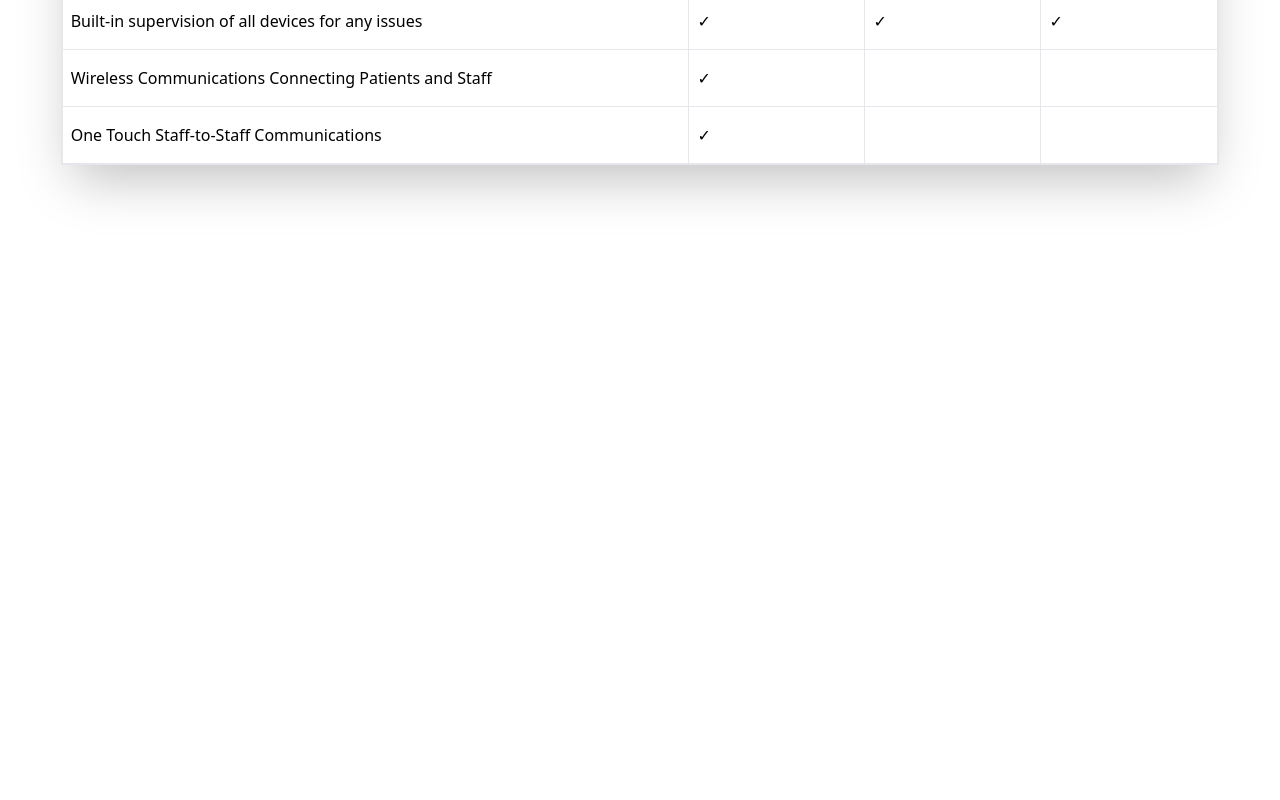
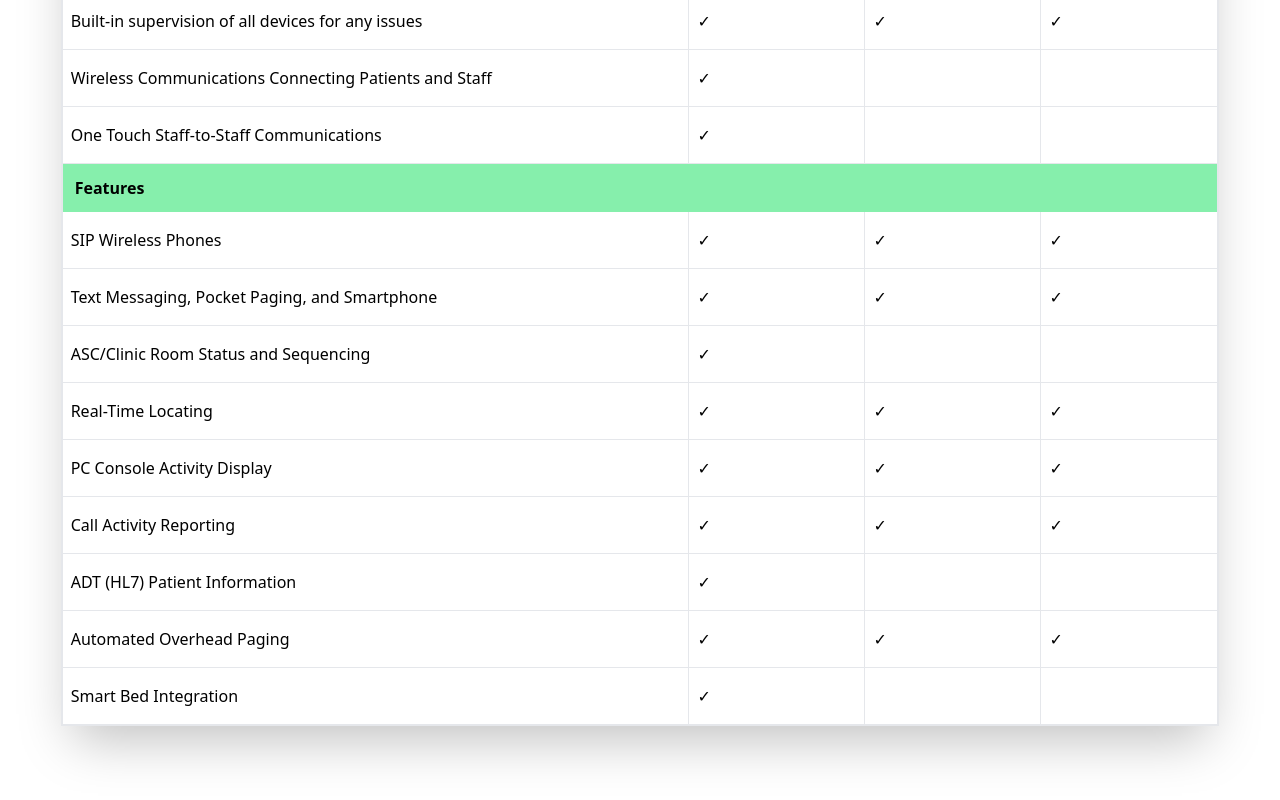
Before and after one commit to 1Doc-FFSkenny/SAPPI-WEBSITE, a React (Create React App) app in the folder sappi-app/: page /nurse in a window 1280 px wide. Shown: the part 1648-2448 px from the top of the page. Built offline with nearby package versions, Linux system fonts and the light colour scheme.

Commit message:
updated nurse.js

```diff
--- a/sappi-app/src/Components/Nurse.js
+++ b/sappi-app/src/Components/Nurse.js
@@ -131,7 +131,69 @@ function Nurse() {
                                             <td className='border-x border-b px-2 py-4 border-gray-200  '></td>
                                             <td className='border-x border-b px-2 py-4 border-gray-200  '></td>
                                         </tr>
+                                        {/* second group */}
+                                        <tr className=''>
+                                            <th className='py-3 px-3 bg-green-300 text-left'>Features</th>
+                                            <th className='py-3 px-3 bg-green-300'></th>
+                                            <th className='py-3 px-3 bg-green-300'></th>
+                                            <th className='py-3 px-3 bg-green-300'></th>
+                                        </tr>
+                                        <tr className=' cursor-pointer duration-300 '>
+                                            <td className='border-x border-b px-2 py-4 border-gray-200  '>SIP Wireless Phones</td>
+                                            <td className='border-x border-b px-2 py-4 border-gray-200  '>✓</td>
+                                            <td className='border-x border-b px-2 py-4 border-gray-200  '>✓</td>
+                                            <td className='border-x border-b px-2 py-4 border-gray-200  '>✓</td>
+                                        </tr>
+                                        <tr className=' cursor-pointer duration-300 '>
+                                            <td className='border-x border-b px-2 py-4 border-gray-200  '>Text Messaging, Pocket Paging, and Smartphone</td>
+                                            <td className='border-x border-b px-2 py-4 border-gray-200  '>✓</td>
+                                            <td className='border-x border-b px-2 py-4 border-gray-200  '>✓</td>
+                                            <td className='border-x border-b px-2 py-4 border-gray-200  '>✓</td>
+                                        </tr>
+                                        <tr className=' cursor-pointer duration-300 '>
+                                            <td className='border-x border-b px-2 py-4 border-gray-200  '>ASC/Clinic Room Status and Sequencing</td>
+                                            <td className='border-x border-b px-2 py-4 border-gray-200  '>✓</td>
+                                            <td className='border-x border-b px-2 py-4 border-gray-200  '></td>
+                                            <td className='border-x border-b px-2 py-4 border-gray-200  '></td>
+                                        </tr>
+                                        <tr className=' cursor-pointer duration-300 '>
+                                            <td className='border-x border-b px-2 py-4 border-gray-200  '>Real-Time Locating</td>
+                                            <td className='border-x border-b px-2 py-4 border-gray-200  '>✓</td>
+                                            <td className='border-x border-b px-2 py-4 border-gray-200  '>✓</td>
+                                            <td className='border-x border-b px-2 py-4 border-gray-200  '>✓</td>
+                                        </tr>
+                                        <tr className=' cursor-pointer duration-300 '>
+                                            <td className='border-x border-b px-2 py-4 border-gray-200  '>PC Console Activity Display</td>
+                                            <td className='border-x border-b px-2 py-4 border-gray-200  '>✓</td>
+                                            <td className='border-x border-b px-2 py-4 border-gray-200  '>✓</td>
+                                            <td className='border-x border-b px-2 py-4 border-gray-200  '>✓</td>
+                                        </tr>
+                                        <tr className=' cursor-pointer duration-300 '>
+                                            <td className='border-x border-b px-2 py-4 border-gray-200  '>Call Activity Reporting </td>
+                                            <td className='border-x border-b px-2 py-4 border-gray-200  '>✓</td>
+                                            <td className='border-x border-b px-2 py-4 border-gray-200  '>✓</td>
+                                            <td className='border-x border-b px-2 py-4 border-gray-200  '>✓</td>
+                                        </tr>
+                                        <tr className=' cursor-pointer duration-300 '>
+                                            <td className='border-x border-b px-2 py-4 border-gray-200  '>ADT (HL7) Patient Information</td>
+                                            <td className='border-x border-b px-2 py-4 border-gray-200  '>✓</td>
+                                            <td className='border-x border-b px-2 py-4 border-gray-200  '></td>
+                                            <td className='border-x border-b px-2 py-4 border-gray-200  '></td>
+                                        </tr>
+                                        <tr className=' cursor-pointer duration-300 '>
+                                            <td className='border-x border-b px-2 py-4 border-gray-200  '>Automated Overhead Paging</td>
+                                            <td className='border-x border-b px-2 py-4 border-gray-200  '>✓</td>
+                                            <td className='border-x border-b px-2 py-4 border-gray-200  '>✓</td>
+                                            <td className='border-x border-b px-2 py-4 border-gray-200  '>✓</td>
+                                        </tr>
+                                        <tr className=' cursor-pointer duration-300 '>
+                                            <td className='border-x border-b px-2 py-4 border-gray-200  '>Smart Bed Integration </td>
+                                            <td className='border-x border-b px-2 py-4 border-gray-200  '>✓</td>
+                                            <td className='border-x border-b px-2 py-4 border-gray-200  '></td>
+                                            <td className='border-x border-b px-2 py-4 border-gray-200  '></td>
+                                        </tr>
                                     </tbody>
+
                                 </table>
                             </div>
 
```
